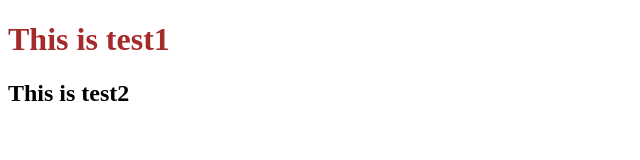
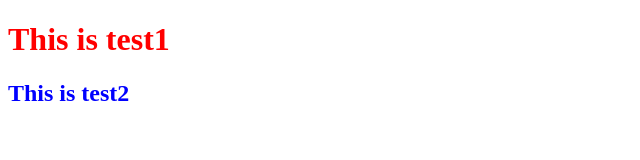
Before and after one commit to aasanki17/html-demo, a plain HTML site: page index.html in a window 1280 px wide. Shown: the whole page, without its empty margins (0-640 px from the left). Drawn offline with Linux system fonts and the light colour scheme.

Commit message:
colour changes

```diff
--- a/index.html
+++ b/index.html
@@ -10,7 +10,10 @@
         color:blue;
     } */
     h1 {
-        color:brown;
+        color:red;
+    }
+    h2 {
+        color:blue;
     }
     </style>
 </head>
```
